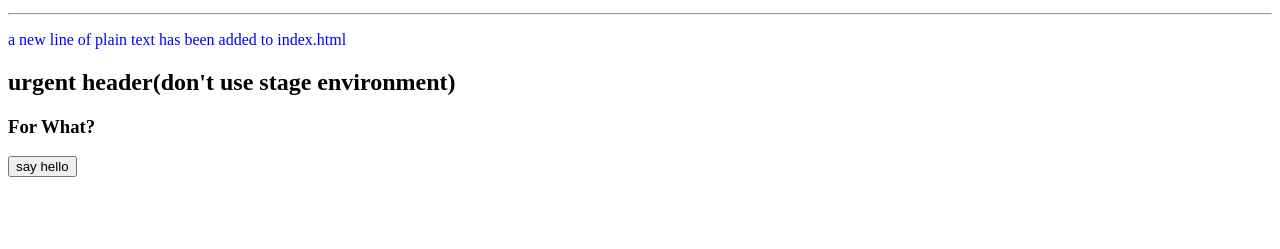
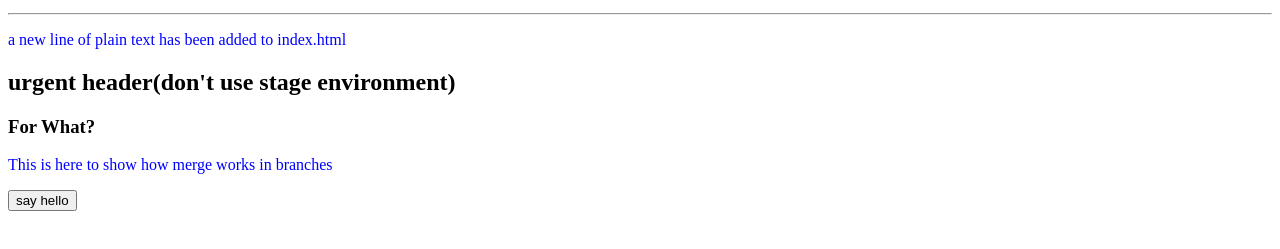
Before and after one commit to SepehrMahmoud-i/hello-world, a plain HTML site: page index.html in a window 1280 px wide. Shown: the part 101-350 px from the top of the page. Drawn offline with Linux system fonts and the light colour scheme.

Commit message:
updated index.html with emergency fix

```diff
--- a/index.html
+++ b/index.html
@@ -11,6 +11,7 @@
   <p>a new line of plain text has been added to index.html</p>
   <h2>urgent header(don't use stage environment)</h2>
   <h3>For What?</h3>
+  <p>This is here to show how merge works in branches</p>
   <button onclick="sayHello()">say hello</button>
   <script src="JS.js"></script>
 </body>
```
